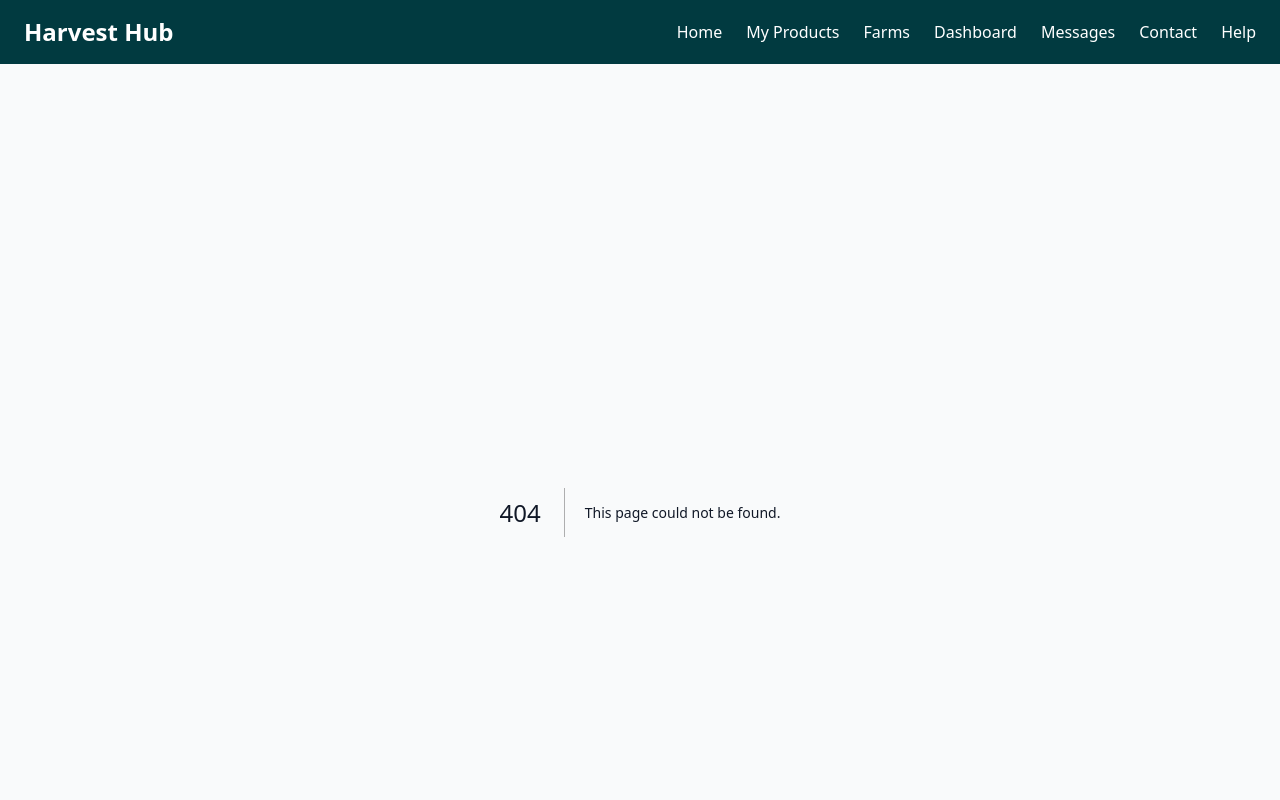
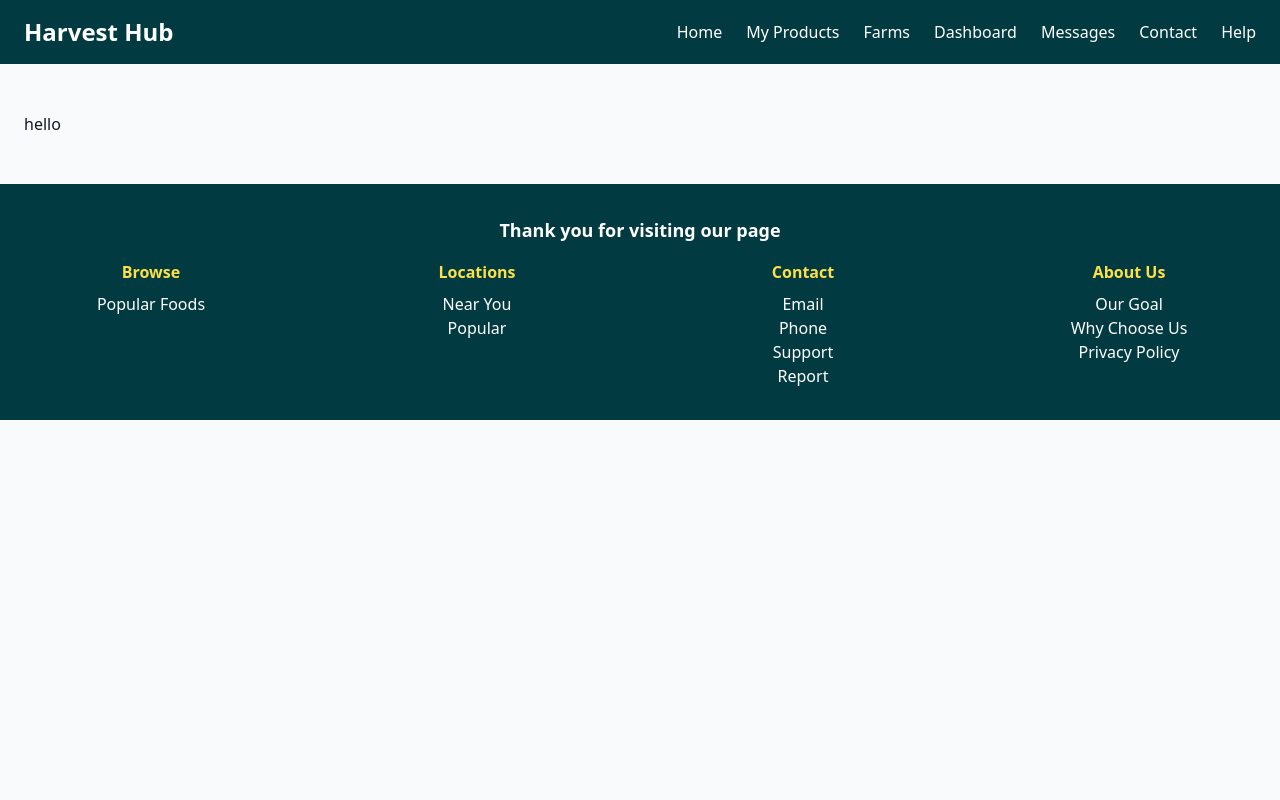
Before and after one commit to RakibulBh/harvest-hub, a Next.js app: page /inbox in a window 1280 px wide. Before the commit this address had no page. Shown: the top 800 px of the page. Built offline with nearby package versions, Linux system fonts and the light colour scheme.

Commit message:
testing branch checkout shahram

```diff
--- /dev/null
+++ b/app/inbox/page.tsx
@@ -0,0 +1,7 @@
+import React from "react";
+
+function page() {
+  return <div>hello</div>;
+}
+
+export default page;
```
Also changed, not shown: 1 other file (tests, documents, lock files or other folders).
